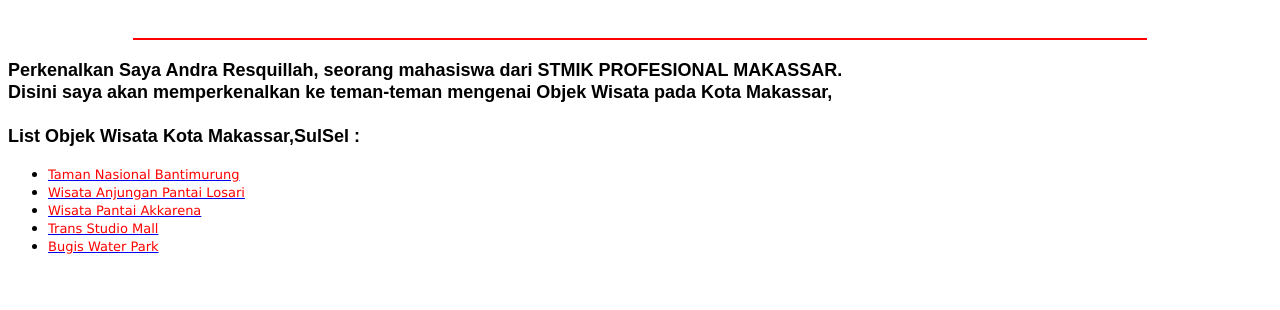
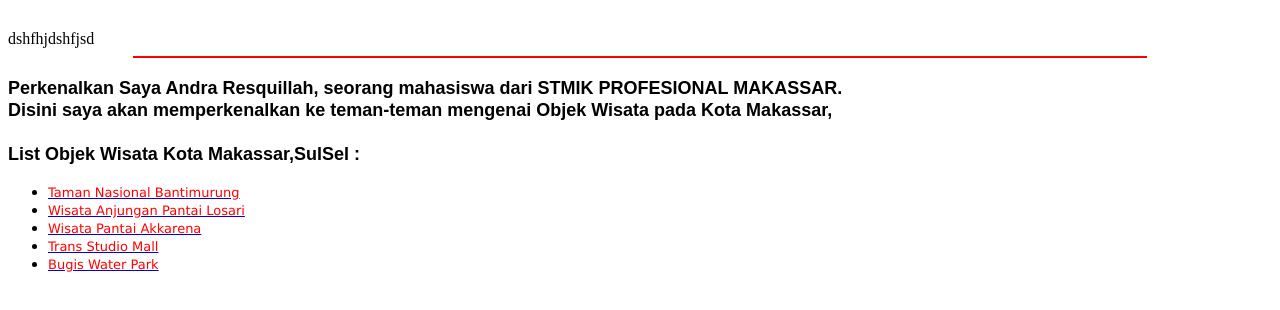
Before and after one commit to AndraResquillah/jokka2.github.io, a plain HTML site: page welcome2.html in a window 1280 px wide. Drawn offline with Linux system fonts and the light colour scheme.

Commit message:
welcome2.html

```diff
--- a/welcome2.html
+++ b/welcome2.html
@@ -13,7 +13,7 @@
         </marquee>
     </font>
         </div>
-
+    dshfhjdshfjsd
 
 
 <hr color=red width=80%>
```
